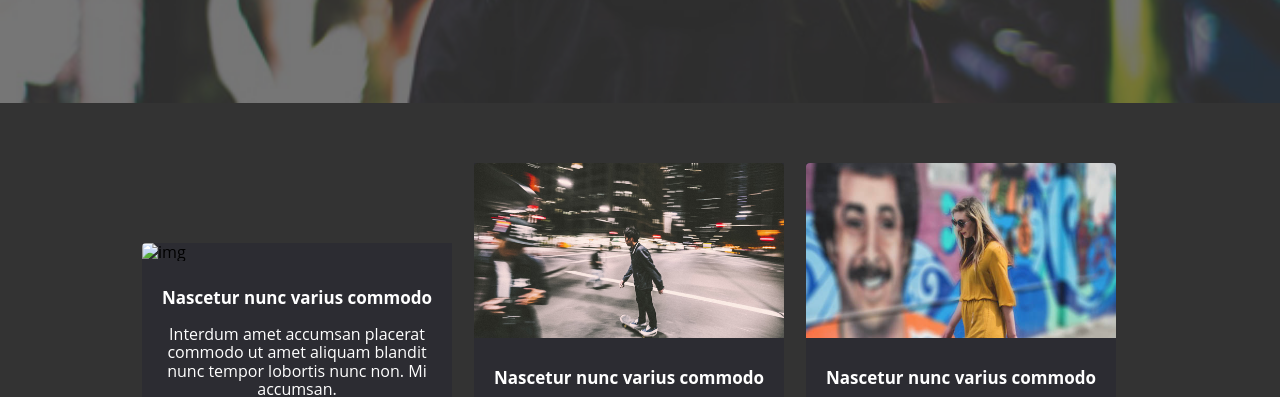
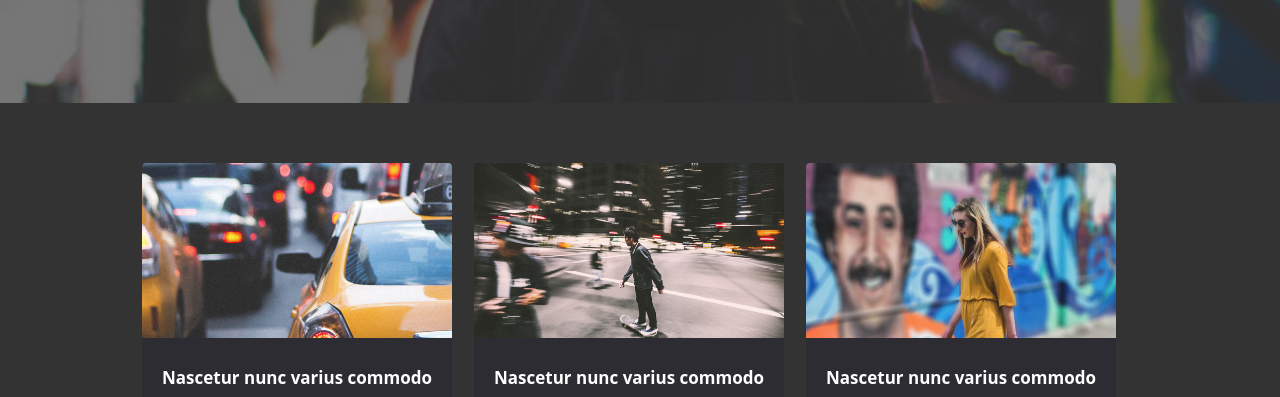
Before and after one commit to waleedbadr99/stylewal, a plain HTML site: page index.html in a window 1280 px wide. Shown: the part 441-838 px from the top of the page. Drawn offline with Linux system fonts and the light colour scheme; files whose address does not match are found by name.

Commit message:
Update index.html

```diff
--- a/index.html
+++ b/index.html
@@ -25,7 +25,7 @@
         <div class="box-one">
           <div class="box">
             <div class="box-img">
-              <img src="../ay/img/pic01.jpg" alt="img">
+              <img src="../img/pic01.jpg" alt="img">
             </div>
             <div class="text-box">
               <p class="text-had">Nascetur nunc varius commodo</p>
```
